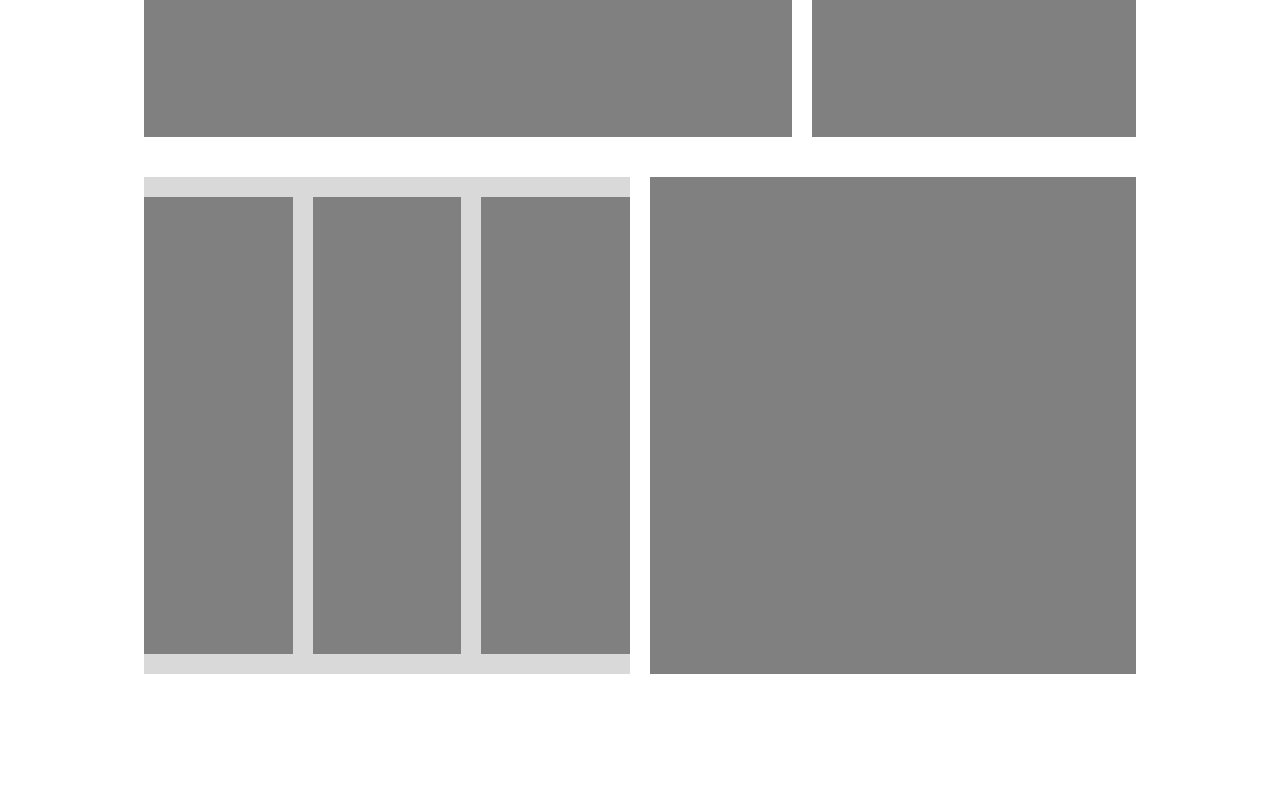
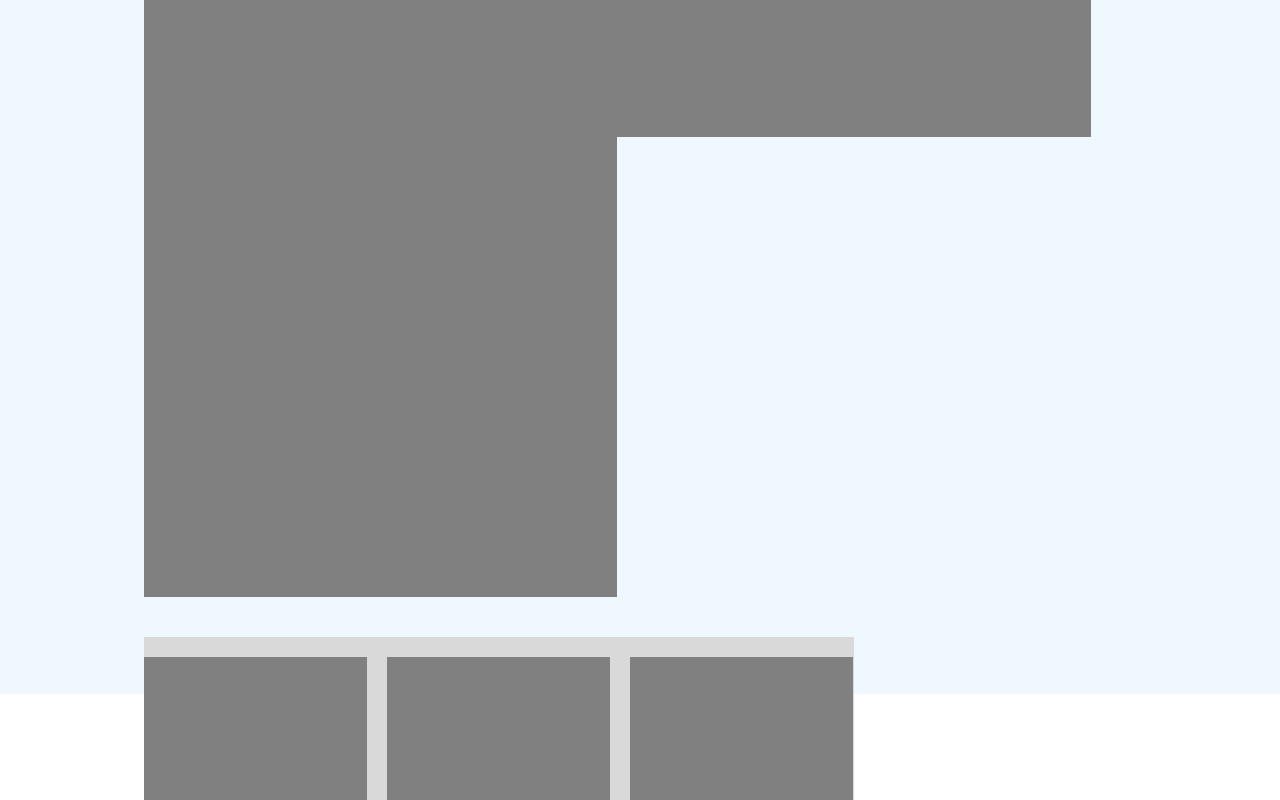
Before and after one commit to durdonadev/css, a plain HTML site: page assignments/assignment-9/index.html in a window 1280 px wide. Shown: the part 460-1260 px from the top of the page. Before the commit the page ends 1154 px from the top, so only its background shows below. Drawn offline with Linux system fonts and the light colour scheme.

Commit message:
Change width in pixels Assignment-9

```diff
--- a/assignments/assignment-9/index.html
+++ b/assignments/assignment-9/index.html
@@ -9,26 +9,21 @@
     </head>
     <body>
         <h1>Assignment-9 | Block, Inline, Inline Block Elements</h1>
-        <div class="root">
-            <div class="navigation dark-gray"></div>
-            <div class="top-boxes">
-                <div class="top-box top-box-1 dark-gray"></div>
-                <div class="top-box top-box-2 dark-gray"></div>
-            </div>
-            <div class="bottom-boxes">
-                <div class="bottom-box bottom-box-1 light-gray">
-                    <div
-                        class="bottom-inner-box bottom-inner-box-1 dark-gray"
-                    ></div>
-                    <div
-                        class="bottom-inner-box bottom-inner-box-2 dark-gray"
-                    ></div>
-                    <div
-                        class="bottom-inner-box bottom-inner-box-3 dark-gray"
-                    ></div>
+        <div class="container">
+            <nav></nav>
+            <section class="top-boxes">
+                <div class="top-box top-box-1"></div>
+                <div class="top-box top-box-2"></div>
+            </section>
+
+            <main class="bottom-boxes">
+                <div class="bottom-box bottom-box-1">
+                    <div class="bottom-inner-box bottom-inner-box-1"></div>
+                    <div class="bottom-inner-box bottom-inner-box-2"></div>
+                    <div class="bottom-inner-box bottom-inner-box-3"></div>
                 </div>
-                <div class="bottom-box bottom-box-2 dark-gray"></div>
-            </div>
+                <div class="bottom-box bottom-box-2"></div>
+            </main>
         </div>
     </body>
 </html>
--- a/assignments/assignment-9/styles.css
+++ b/assignments/assignment-9/styles.css
@@ -4,7 +4,8 @@
     box-sizing: border-box;
 }
 
-.root {
+.container {
+    background-color: aliceblue;
     max-width: 1728px;
     height: 1117px;
     padding: 0 144px;
@@ -12,15 +13,8 @@
     font-size: 0px;
 }
 
-.dark-gray {
+nav {
     background-color: #808080;
-}
-
-.light-gray {
-    background-color: #d9d9d9;
-}
-
-.navigation {
     height: 80px;
     margin-bottom: 20px;
 }
@@ -30,18 +24,19 @@
 }
 
 .top-box {
+    background-color: #808080;
     display: inline-block;
     height: 460px;
     vertical-align: top;
 }
 
 .top-box-1 {
-    width: calc(((100% - 20px) / 3) * 2);
+    width: 947px;
     margin-right: 20px;
 }
 
 .top-box-2 {
-    width: calc((100% - 20px) / 3);
+    width: 473px;
 }
 
 .bottom-boxes {
@@ -52,18 +47,24 @@
     display: inline-block;
     vertical-align: top;
     height: 497px;
-    width: calc((100% - 20px) / 2);
+    width: 710px;
 }
 
 .bottom-box-1 {
+    background-color: #d9d9d9;
     padding: 20px 0;
     margin-right: 20px;
 }
 
+.bottom-box-2 {
+    background-color: #808080;
+}
+
 .bottom-inner-box {
+    background-color: #808080;
     display: inline-block;
     height: 457px;
-    width: calc((100% - (19.67px * 2)) / 3);
+    width: 223.33px;
 }
 
 .bottom-inner-box-1,
```
